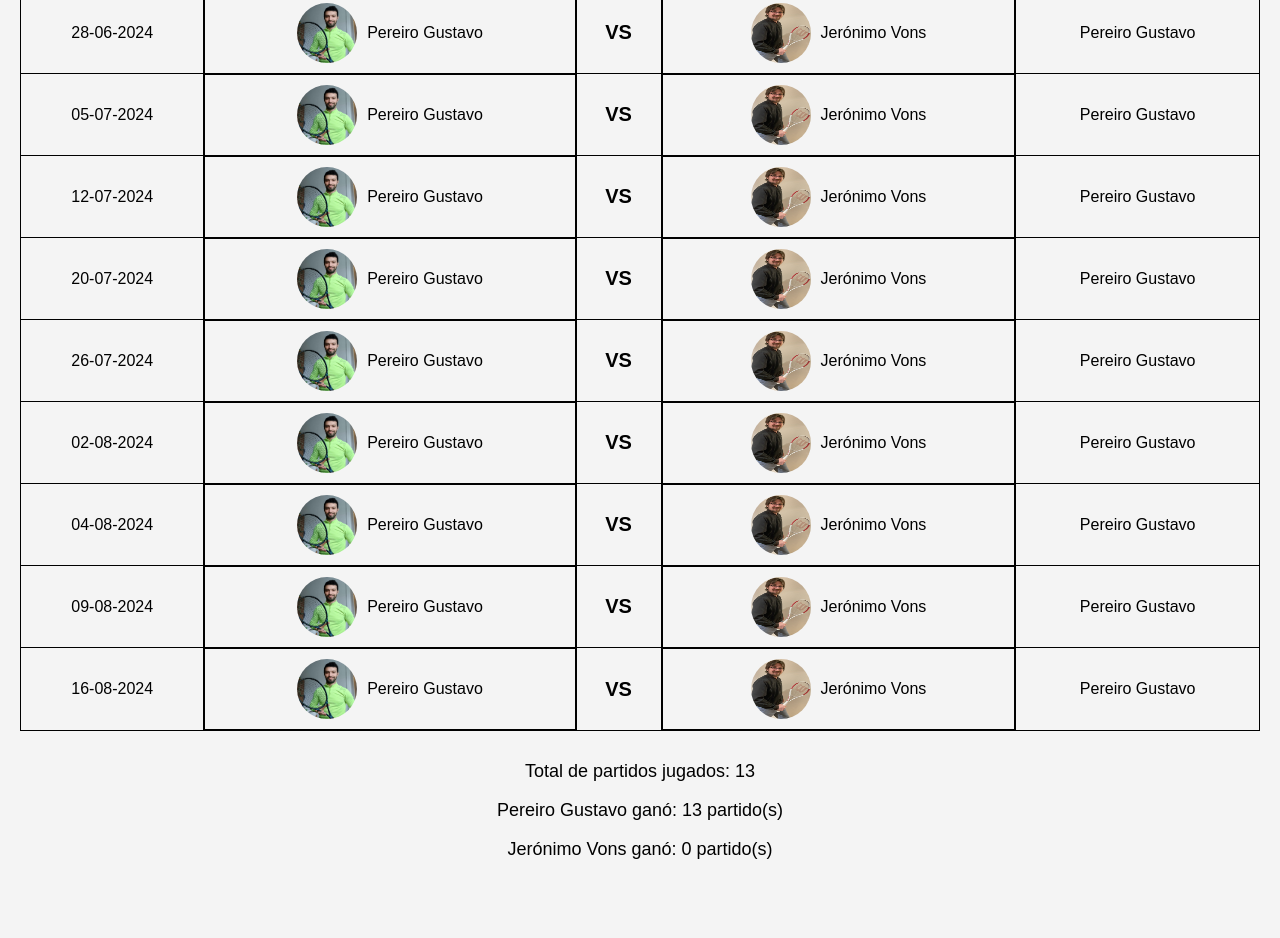
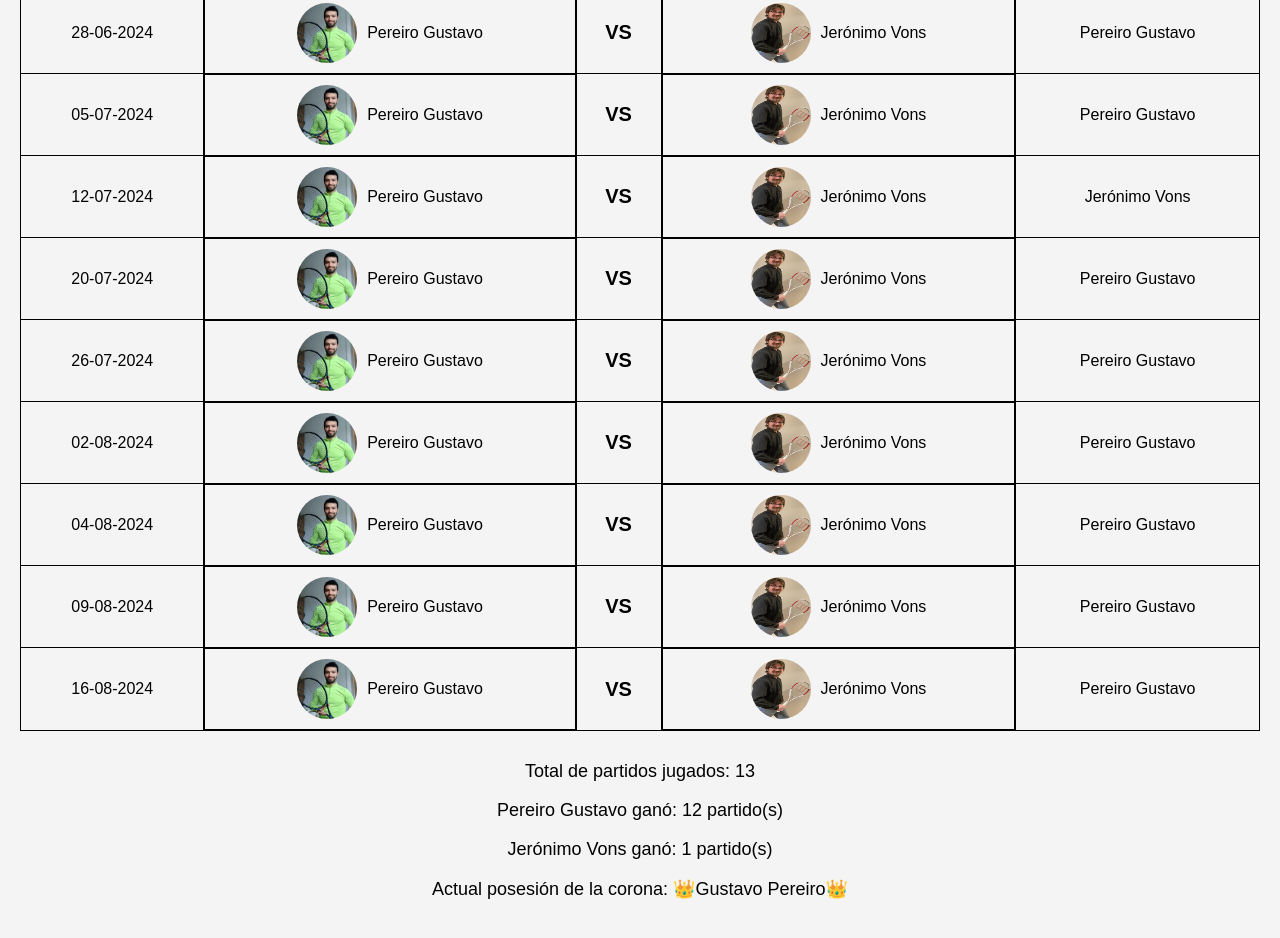
Before and after one commit to Cletsy/Tennis-partidos, a plain HTML site: page index.html in a window 1280 px wide. Shown: the part 476-1414 px from the top of the page. Before the commit the page ends 1374 px from the top, so only its background shows below. Drawn offline with Linux system fonts and the light colour scheme.

Commit message:
Update index.html

```diff
--- a/index.html
+++ b/index.html
@@ -154,7 +154,7 @@
                     <img src="jeronimo.jpg" alt="Foto de Jerónimo">
                     Jerónimo Vons
                 </td>
-                <td>Pereiro Gustavo</td>
+                <td>Jerónimo Vons</td>
             </tr>
             <tr>
                 <td>20-07-2024</td>
@@ -267,6 +267,8 @@
             <p>Total de partidos jugados: ${totalMatches}</p>
             <p>Pereiro Gustavo ganó: ${gustavoWins} partido(s)</p>
             <p>Jerónimo Vons ganó: ${jeronimoWins} partido(s)</p>
+	    <p>Actual posesión de la corona: 👑Gustavo Pereiro👑 </p>
+
         `;
     </script>
 </body>
```
